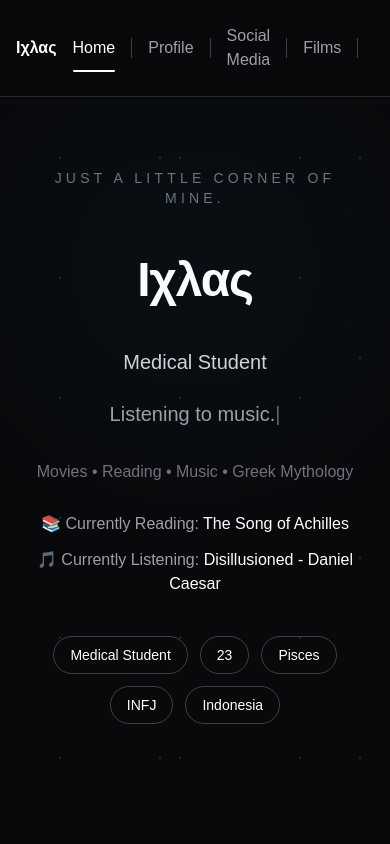
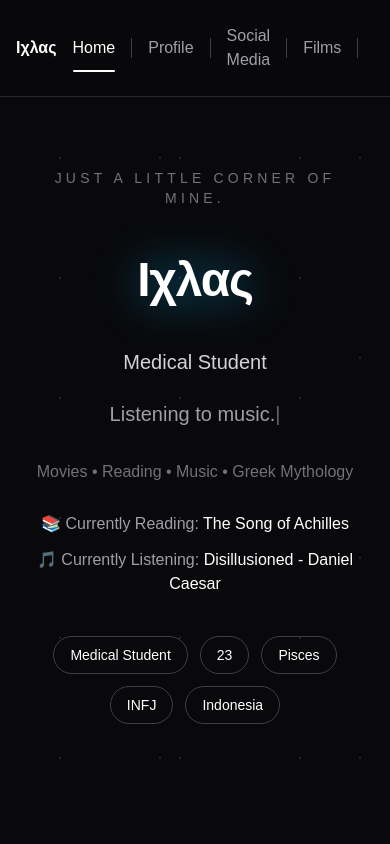
Before and after one commit to ikhlasabdi03-hash/Ikhlas, a Next.js app: page / in a window 390 px wide. Shown: the top 844 px of the page. Built offline with nearby package versions, Linux system fonts and the light colour scheme.

Commit message:
Optimize 6 hero for mobile

```diff
--- a/app/components/Hero.tsx
+++ b/app/components/Hero.tsx
@@ -54,11 +54,15 @@ export default function Hero() {
             Just a little corner of mine.
           </p>
 
-<div className="relative inline-block overflow-visible">
-  <div className="absolute inset-0 scale-150 rounded-full bg-sky-400/25 blur-[90px]" />
+<div className="relative inline-block">
+  <h1 className="relative mt-6 text-5xl sm:text-6xl md:text-8xl font-extrabold tracking-tight text-white">
+    <span className="absolute inset-0 -z-10 blur-xl text-sky-400 opacity-60">
+      Ιχλας
+    </span>
 
-  <h1 className="mt-6 text-5xl sm:text-6xl md:text-8xl font-extrabold tracking-tight transition-all duration-500 hover:-translate-y-1 hover:scale-105 hover:tracking-wider">
-    Ιχλας
+    <span className="relative">
+      Ιχλας
+    </span>
   </h1>
 </div>
 
```
